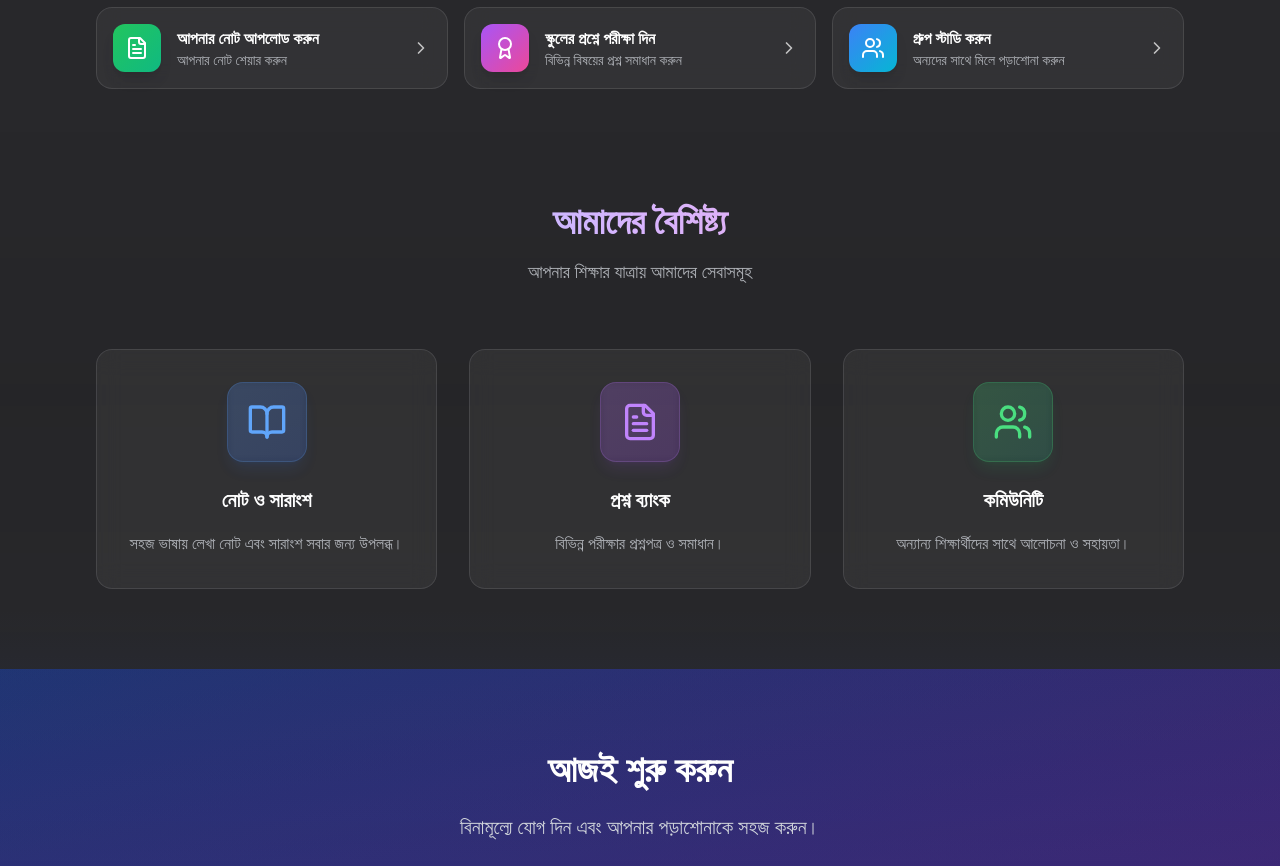
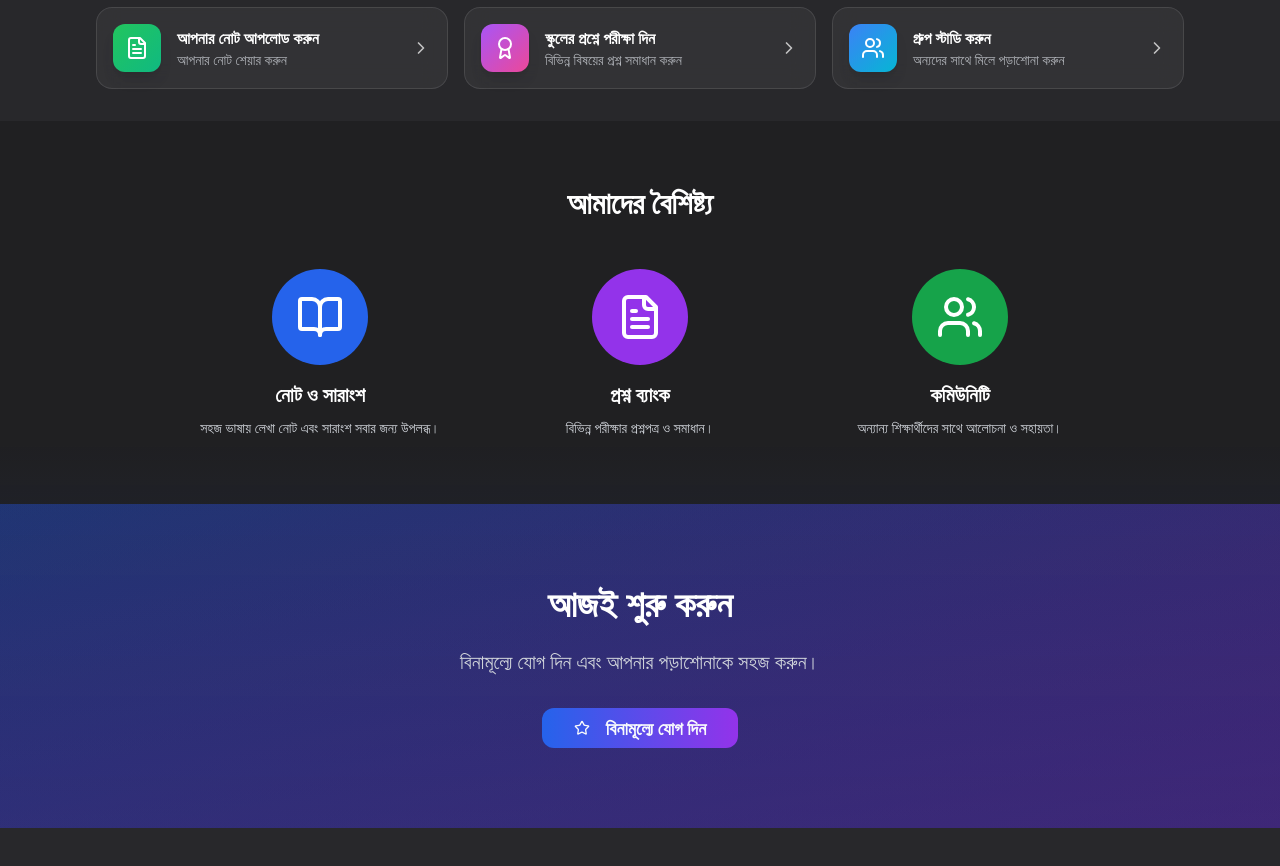
Before and after one commit to suhaibmuntasirr/fakibaz-bidyaloy-ai, a React (Vite) app: page / in a window 1280 px wide. Shown: the part 980-1846 px from the top of the page. Built offline with nearby package versions, Linux system fonts and the light colour scheme; no server answers.

Commit message:
Reverted to commit 99f4fa4e55ba88824fe609eeb5bf70de88de0ce2

```diff
--- a/src/pages/Index.tsx
+++ b/src/pages/Index.tsx
@@ -203,47 +203,40 @@ const Index = () => {
           </div>
         </section>
 
-      {/* Features Section with Glass Effects */}
-      <section className="py-20 px-4 relative">
-        <div className="absolute inset-0 bg-gradient-to-b from-transparent via-black/5 to-transparent"></div>
-        <div className="container mx-auto max-w-6xl relative z-10">
-          <div className="text-center mb-16">
-            <h2 className="text-4xl font-bold mb-4 bg-gradient-to-r from-blue-300 via-purple-300 to-pink-300 bg-clip-text text-transparent">
-              আমাদের বৈশিষ্ট্য
-            </h2>
-            <p className="text-lg text-gray-300/80">আপনার শিক্ষার যাত্রায় আমাদের সেবাসমূহ</p>
-          </div>
-
-          <div className="grid grid-cols-1 md:grid-cols-3 gap-8">
-            {/* Feature 1 - Notes */}
-            <div className="group bg-white/5 backdrop-blur-md border border-white/10 hover:border-white/20 hover:bg-white/10 transition-all duration-300 hover:scale-105 rounded-2xl p-8 text-center">
-              <div className="w-20 h-20 bg-gradient-to-br from-blue-500/20 to-blue-600/20 backdrop-blur-sm border border-blue-400/20 rounded-2xl flex items-center justify-center mx-auto mb-6 group-hover:scale-110 transition-transform duration-300 shadow-lg shadow-blue-500/10">
-                <BookOpen className="h-10 w-10 text-blue-400" />
+      {/* Features Section */}
+      <section className="py-16 px-4 bg-black/20">
+        <div className="container mx-auto max-w-5xl">
+          <h2 className="text-3xl font-bold text-center mb-12">আমাদের বৈশিষ্ট্য</h2>
+          <div className="grid grid-cols-1 md:grid-cols-3 gap-8 px-4">
+            {/* Feature 1 */}
+            <div className="text-center">
+              <div className="w-24 h-24 bg-blue-600 rounded-full flex items-center justify-center mx-auto mb-4">
+                <BookOpen className="h-12 w-12 text-white" />
               </div>
-              <h3 className="text-xl font-semibold mb-4 text-white">নোট ও সারাংশ</h3>
-              <p className="text-gray-300/80 leading-relaxed">
+            <h3 className="text-xl font-semibold mb-2">নোট ও সারাংশ</h3>
+              <p className="text-gray-300 text-sm leading-relaxed">
                 সহজ ভাষায় লেখা নোট এবং সারাংশ সবার জন্য উপলব্ধ।
               </p>
             </div>
 
-            {/* Feature 2 - Question Bank */}
-            <div className="group bg-white/5 backdrop-blur-md border border-white/10 hover:border-white/20 hover:bg-white/10 transition-all duration-300 hover:scale-105 rounded-2xl p-8 text-center">
-              <div className="w-20 h-20 bg-gradient-to-br from-purple-500/20 to-purple-600/20 backdrop-blur-sm border border-purple-400/20 rounded-2xl flex items-center justify-center mx-auto mb-6 group-hover:scale-110 transition-transform duration-300 shadow-lg shadow-purple-500/10">
-                <FileText className="h-10 w-10 text-purple-400" />
+            {/* Feature 2 */}
+            <div className="text-center">
+              <div className="w-24 h-24 bg-purple-600 rounded-full flex items-center justify-center mx-auto mb-4">
+                <FileText className="h-12 w-12 text-white" />
               </div>
-              <h3 className="text-xl font-semibold mb-4 text-white">প্রশ্ন ব্যাংক</h3>
-              <p className="text-gray-300/80 leading-relaxed">
+            <h3 className="text-xl font-semibold mb-2">প্রশ্ন ব্যাংক</h3>
+              <p className="text-gray-300 text-sm leading-relaxed">
                 বিভিন্ন পরীক্ষার প্রশ্নপত্র ও সমাধান।
               </p>
             </div>
 
-            {/* Feature 3 - Community */}
-            <div className="group bg-white/5 backdrop-blur-md border border-white/10 hover:border-white/20 hover:bg-white/10 transition-all duration-300 hover:scale-105 rounded-2xl p-8 text-center">
-              <div className="w-20 h-20 bg-gradient-to-br from-green-500/20 to-emerald-600/20 backdrop-blur-sm border border-green-400/20 rounded-2xl flex items-center justify-center mx-auto mb-6 group-hover:scale-110 transition-transform duration-300 shadow-lg shadow-green-500/10">
-                <Users className="h-10 w-10 text-green-400" />
+            {/* Feature 3 */}
+            <div className="text-center">
+              <div className="w-24 h-24 bg-green-600 rounded-full flex items-center justify-center mx-auto mb-4">
+                <Users className="h-12 w-12 text-white" />
               </div>
-              <h3 className="text-xl font-semibold mb-4 text-white">কমিউনিটি</h3>
-              <p className="text-gray-300/80 leading-relaxed">
+            <h3 className="text-xl font-semibold mb-2">কমিউনিটি</h3>
+              <p className="text-gray-300 text-sm leading-relaxed">
                 অন্যান্য শিক্ষার্থীদের সাথে আলোচনা ও সহায়তা।
               </p>
             </div>
```
